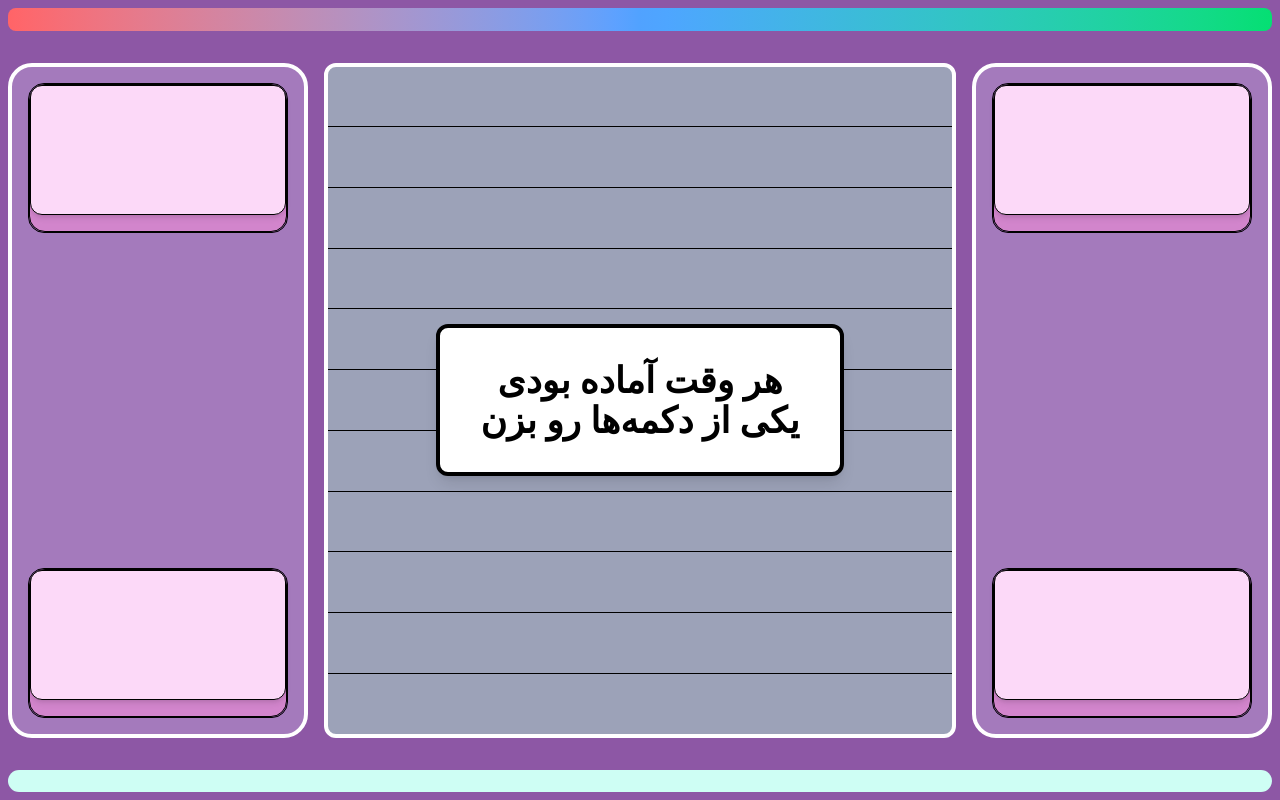
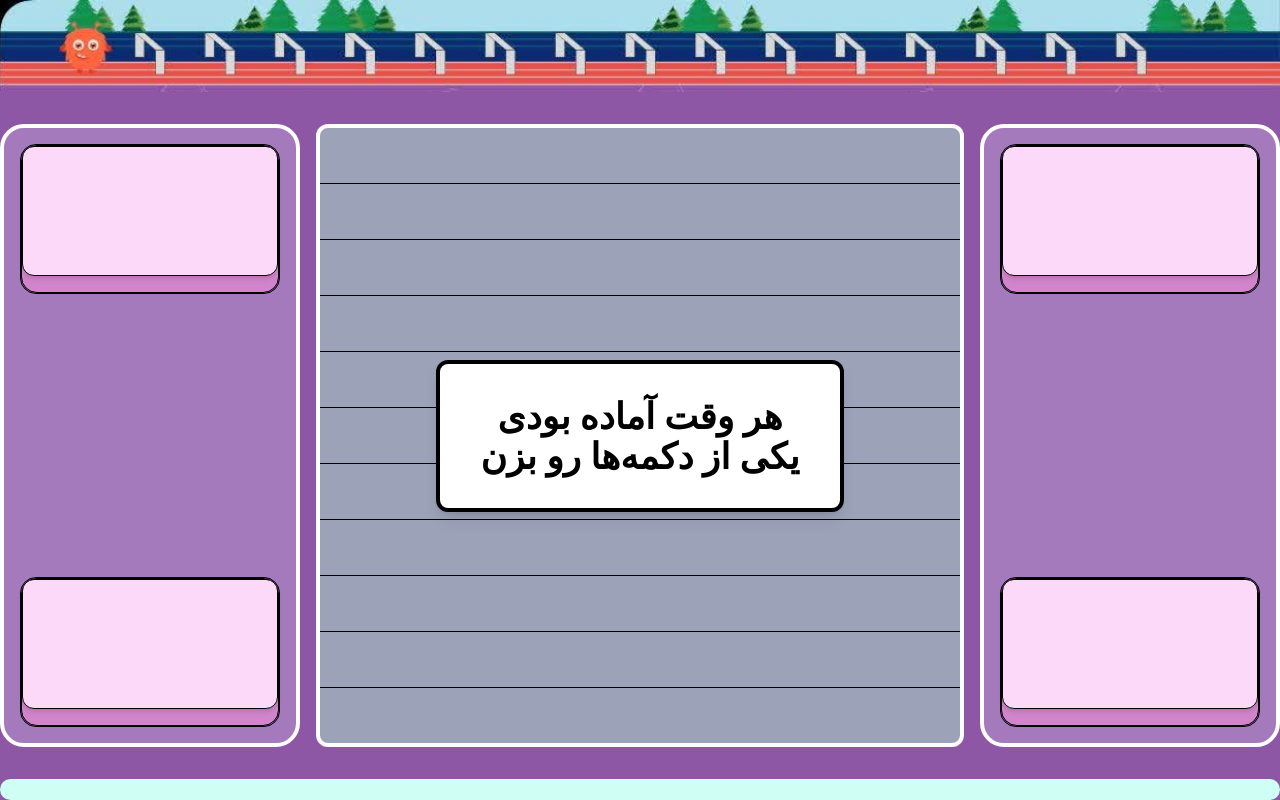
Before and after one commit to aligholip0ur/source, a React (Vite) app: page / in a window 1280 px wide. Built offline with nearby package versions, Linux system fonts and the light colour scheme.

Commit message:
final version

```diff
--- a/src/components/AnimateButton.jsx
+++ b/src/components/AnimateButton.jsx
@@ -7,19 +7,17 @@ export default function AnimateButton() {
     setPressed(true);
     setTimeout(() => {
       setPressed(false);
-    }, 150);
+    }, 200);
   };
 
   return (
-    <button
-      onClick={handleClick}
-      className={`bg-[#8a5fa5] transition-all duration-150 transform ${
-        pressed ? "scale-90" : "scale-100"
-      } cursor-pointer rounded-2xl border border-black flex items-center justify-center w-full h-[12vw] min-h-[60px] max-h-[150px] aspect-square`}
+    <div
+
+      className={`bg-[#8a5fa5] rounded-2xl border border-black flex items-center justify-center w-full h-[12vw] min-h-[60px] max-h-[150px] aspect-square`}
     >
-      <div className="bg-[#d285cc] w-full h-full rounded-2xl border border-black flex items-center justify-center pb-1 sm:pb-2 md:pb-4">
+      <button   onClick={handleClick} className={`bg-[#d285cc] cursor-pointer w-full h-full rounded-2xl border border-black flex items-center justify-center transition-all duration-250 transform ${pressed ? "":"pb-1 sm:pb-2 md:pb-4"} `}>
         <div className="bg-[#fcd9f8] w-full h-full rounded-xl border border-black shadow-md"></div>
-      </div>
-    </button>
+      </button>
+    </div>
   );
 }
--- a/src/components/Firstpage.jsx
+++ b/src/components/Firstpage.jsx
@@ -1,7 +1,6 @@
 import React, { useState, useEffect } from "react";
 import AnimateButton from "./AnimateButton";
 import RotateMessage from "./RotateMessage";
-
 const StartScreen = () => {
   const [isPortrait, setIsPortrait] = useState(false);
 
@@ -10,10 +9,8 @@ const StartScreen = () => {
       setIsPortrait(window.innerHeight > window.innerWidth);
     };
 
-    // بررسی اولیه
     checkOrientation();
 
-    // افزودن event listener برای تغییر orientation
     window.addEventListener("resize", checkOrientation);
 
     return () => {
@@ -25,8 +22,14 @@ const StartScreen = () => {
     <>
       {isPortrait && <RotateMessage />}
 
-    <div className="h-screen w-screen bg-[#8d57a5] flex flex-col items-center justify-between overflow-hidden p-1  md:p-2">
-      <div className="w-full h-3 md:h-6 bg-gradient-to-r from-red-400 via-blue-400 to-green-400 rounded-lg"></div>
+      <div className="h-screen w-screen bg-[#8d57a5] flex flex-col items-center justify-between overflow-hidden ">
+        <div className="w-full h-3 md:h-fit z-20">
+          <img
+            className="w-full h-full object-cover"
+            src="/Photos/photo18314345291.jpg"
+            alt=""
+          />
+        </div>
 
         <div className="flex w-full h-[calc(100vh-80px)] max-w-[2000px] items-stretch justify-center gap-1 md:gap-4 my-8 overflow-hidden">
           <div className="bg-[#a47abc] p-1 md:p-4 rounded-3xl w-[25%] max-w-[300px] border-2 md:border-4 border-white flex flex-col items-center justify-between gap-2 md:gap-4">
```
Also changed, not shown: public/Photos/photo18314345291.jpg (added). Lines whose indentation alone changed are shown as unchanged.
